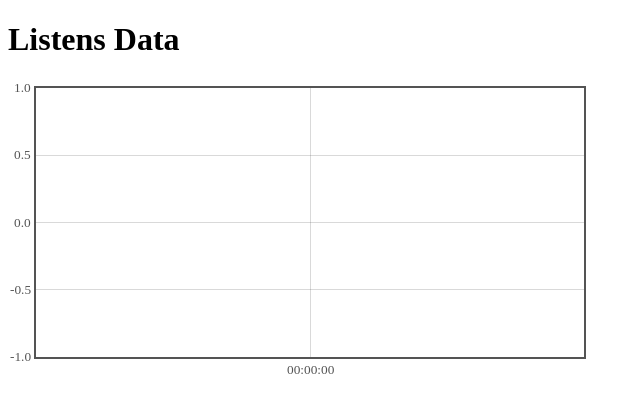
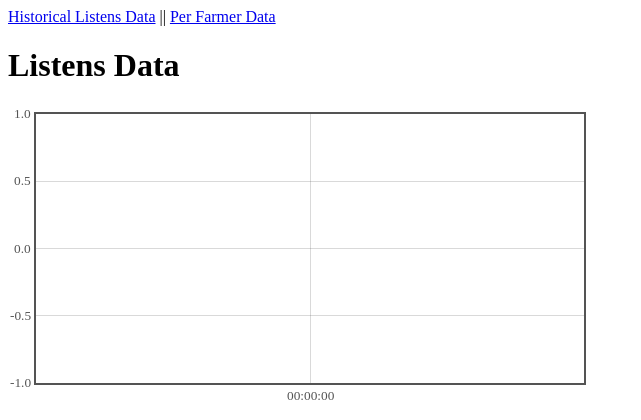
Before and after one commit to anirudhcmohan/aoanalytics, a Flask app: template templates/test.html in a window 1280 px wide. Shown: the top 420 px of the page, without its empty margins (0-641 px from the left). Run offline with Flask 2, Linux system fonts and the light colour scheme; the template is opened without the code that fills it: most values are stand-ins (such as "Sample title", 1, 10 or a date in 2020).

Commit message:
added dashboard for historical incoming calls

```diff
--- a/app.py
+++ b/app.py
@@ -17,6 +17,7 @@
 )
 
 @app.route('/')
+@app.route('/listens')
 def index():
 	data = pd.read_csv('static/Master_Listens_ID.csv')
 	dates = np.unique(data['listentime']).tolist()
@@ -30,6 +31,10 @@
 	template_data = [[datemillis[i], daily_counts[i]] for i in range(len(dates))]
 	return render_template('test.html',data=template_data)
 
+@app.route('/farmers')
+def farmers():
+	return "hi"
+
 if __name__ == '__main__':
 	port = int(os.environ.get('PORT', 5000))
 	app.run(host='0.0.0.0', port=port)
--- a/requirements.txt
+++ b/requirements.txt
@@ -2,4 +2,4 @@
 Jinja2==2.6
 Cython==0.19.1
 numpy==1.6.1
-pandas==0.12.0.dev-d9dc1cb
+pandas==0.10.0
--- a/static/js/test.js
+++ b/static/js/test.js
@@ -3,6 +3,7 @@
 
 // Famers slice
 // Outgoing data
+//tooltips to graph
 
 function plotChart(usedata){
 	var plotdata = [{
--- a/templates/base.html
+++ b/templates/base.html
@@ -4,6 +4,10 @@
 	<title>AO Data Visualization</title>
 </head>
 <body style="position: relative;">
+	<div id="header">
+		<a href="/listens">Historical Listens Data</a> ||
+		<a href="/farmers">Per Farmer Data</a>
+	</div>
 	{% block body %}{% endblock %}
 	<script src="/static/js/jquery.min.js"></script>
 	{% block scripts %}{% endblock %}
```
